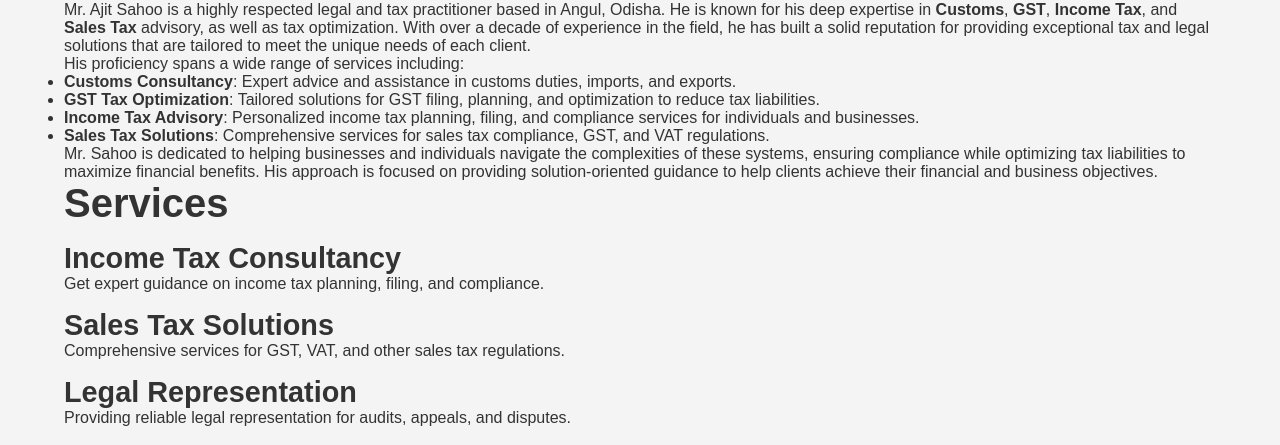
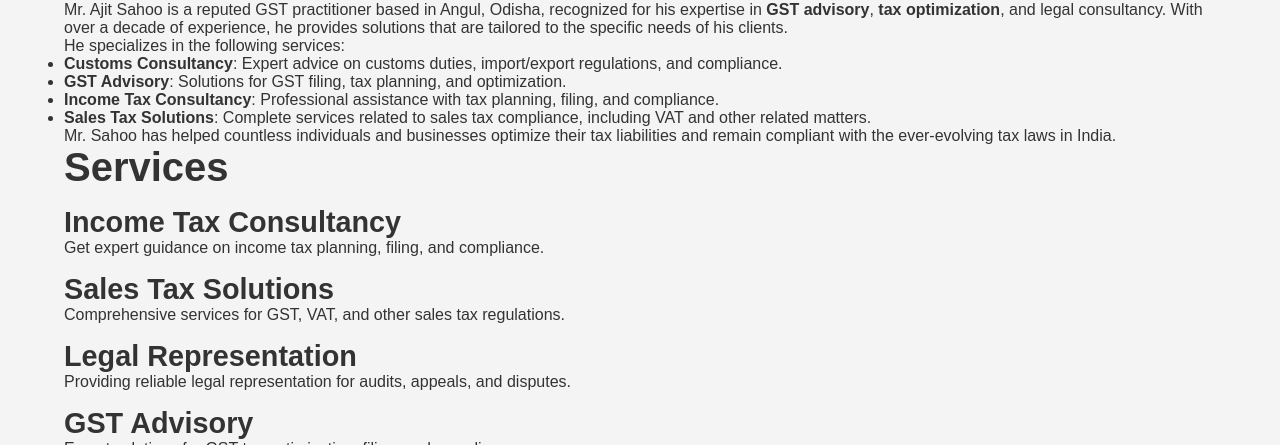
Before and after one commit to Njitendra/ajitsahooadvocate, a plain HTML site: page index.html in a window 1280 px wide. Shown: the part 655-1100 px from the top of the page. Drawn offline with Linux system fonts and the light colour scheme.

Commit message:
Update index.html

```diff
--- a/index.html
+++ b/index.html
@@ -41,15 +41,15 @@
   <section id="about">
     <div class="container">
       <h2>About Me</h2>
-      <p>Mr. Ajit Sahoo is a highly respected legal and tax practitioner based in Angul, Odisha. He is known for his deep expertise in <strong>Customs</strong>, <strong>GST</strong>, <strong>Income Tax</strong>, and <strong>Sales Tax</strong> advisory, as well as tax optimization. With over a decade of experience in the field, he has built a solid reputation for providing exceptional tax and legal solutions that are tailored to meet the unique needs of each client.</p>
-      <p>His proficiency spans a wide range of services including:</p>
+      <p>Mr. Ajit Sahoo is a reputed GST practitioner based in Angul, Odisha, recognized for his expertise in <strong>GST advisory</strong>, <strong>tax optimization</strong>, and legal consultancy. With over a decade of experience, he provides solutions that are tailored to the specific needs of his clients.</p>
+      <p>He specializes in the following services:</p>
       <ul>
-        <li><strong>Customs Consultancy</strong>: Expert advice and assistance in customs duties, imports, and exports.</li>
-        <li><strong>GST Tax Optimization</strong>: Tailored solutions for GST filing, planning, and optimization to reduce tax liabilities.</li>
-        <li><strong>Income Tax Advisory</strong>: Personalized income tax planning, filing, and compliance services for individuals and businesses.</li>
-        <li><strong>Sales Tax Solutions</strong>: Comprehensive services for sales tax compliance, GST, and VAT regulations.</li>
+        <li><strong>Customs Consultancy</strong>: Expert advice on customs duties, import/export regulations, and compliance.</li>
+        <li><strong>GST Advisory</strong>: Solutions for GST filing, tax planning, and optimization.</li>
+        <li><strong>Income Tax Consultancy</strong>: Professional assistance with tax planning, filing, and compliance.</li>
+        <li><strong>Sales Tax Solutions</strong>: Complete services related to sales tax compliance, including VAT and other related matters.</li>
       </ul>
-      <p>Mr. Sahoo is dedicated to helping businesses and individuals navigate the complexities of these systems, ensuring compliance while optimizing tax liabilities to maximize financial benefits. His approach is focused on providing solution-oriented guidance to help clients achieve their financial and business objectives.</p>
+      <p>Mr. Sahoo has helped countless individuals and businesses optimize their tax liabilities and remain compliant with the ever-evolving tax laws in India.</p>
     </div>
   </section>
 
```
